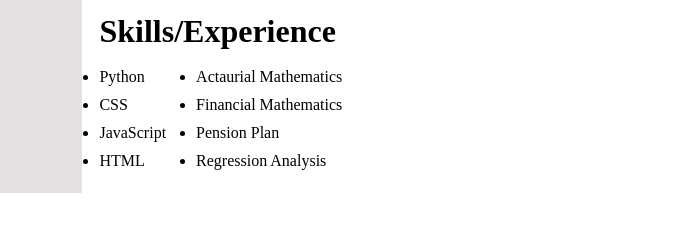
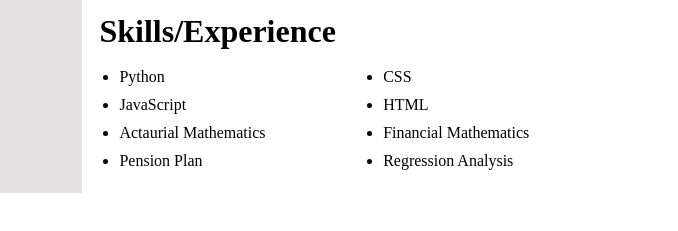
Before and after one commit to danielhaye17/danielhaye17.github.io, a plain HTML site: page index.html in a window 1280 px wide. Shown: the part 866-1097 px from the top of the page, 450-1128 px from the left. Drawn offline with Linux system fonts and the light colour scheme.

Commit message:
final final

```diff
--- a/index.html
+++ b/index.html
@@ -108,24 +108,20 @@
                 <br>
                 <h1>Skills/Experience</h1>
                 <br>
-                <div class ="flex3">
-                    <div class ="year">
+                <div id ="flex3">
+
                         <ul>
                             <li>Python</li>
                             <li>CSS</li>
                             <li>JavaScript</li>
                             <li>HTML</li>
-                        </ul>
-                    </div>
-                    <div>
-                        <ul>
                             <li>Actaurial Mathematics</li>
                             <li>Financial Mathematics</li>
                             <li>Pension Plan</li>
                             <li>Regression Analysis</li>
                         </ul>
 
-                    </div>
+
 
                 </div>
 
--- a/style.css
+++ b/style.css
@@ -83,8 +83,19 @@
 	color: white;
  	line-height: 1.3px;
 }
-.flex2, .flex3{
+.flex2{
     display:flex;
+}
+#flex3{
+    padding-left: 20px;
+}
+#flex3 ul{
+    display:block;
+
+}
+#flex3 ul li{
+    float:left;
+    width:50%;
 }
 
 .year{
```
